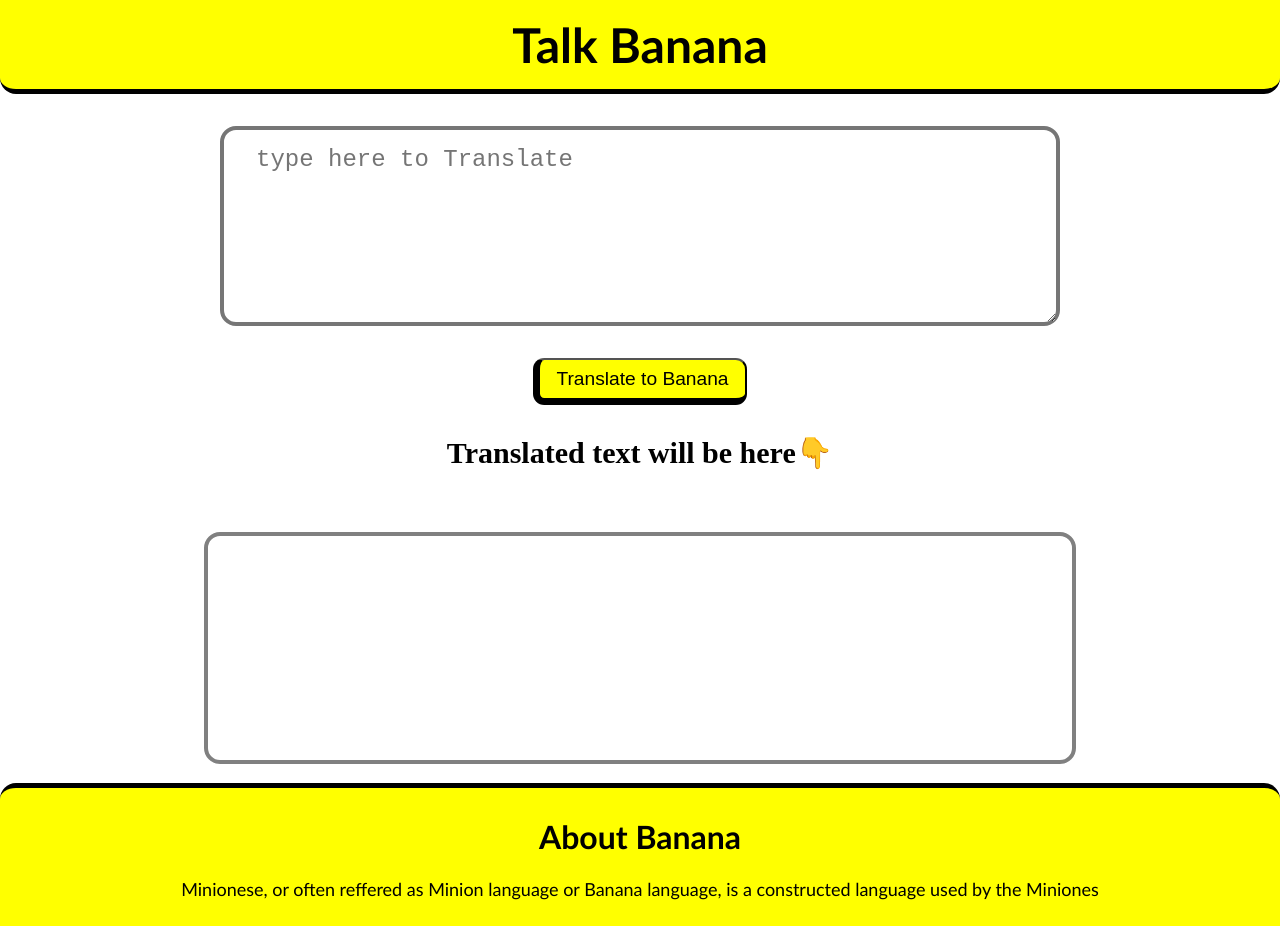
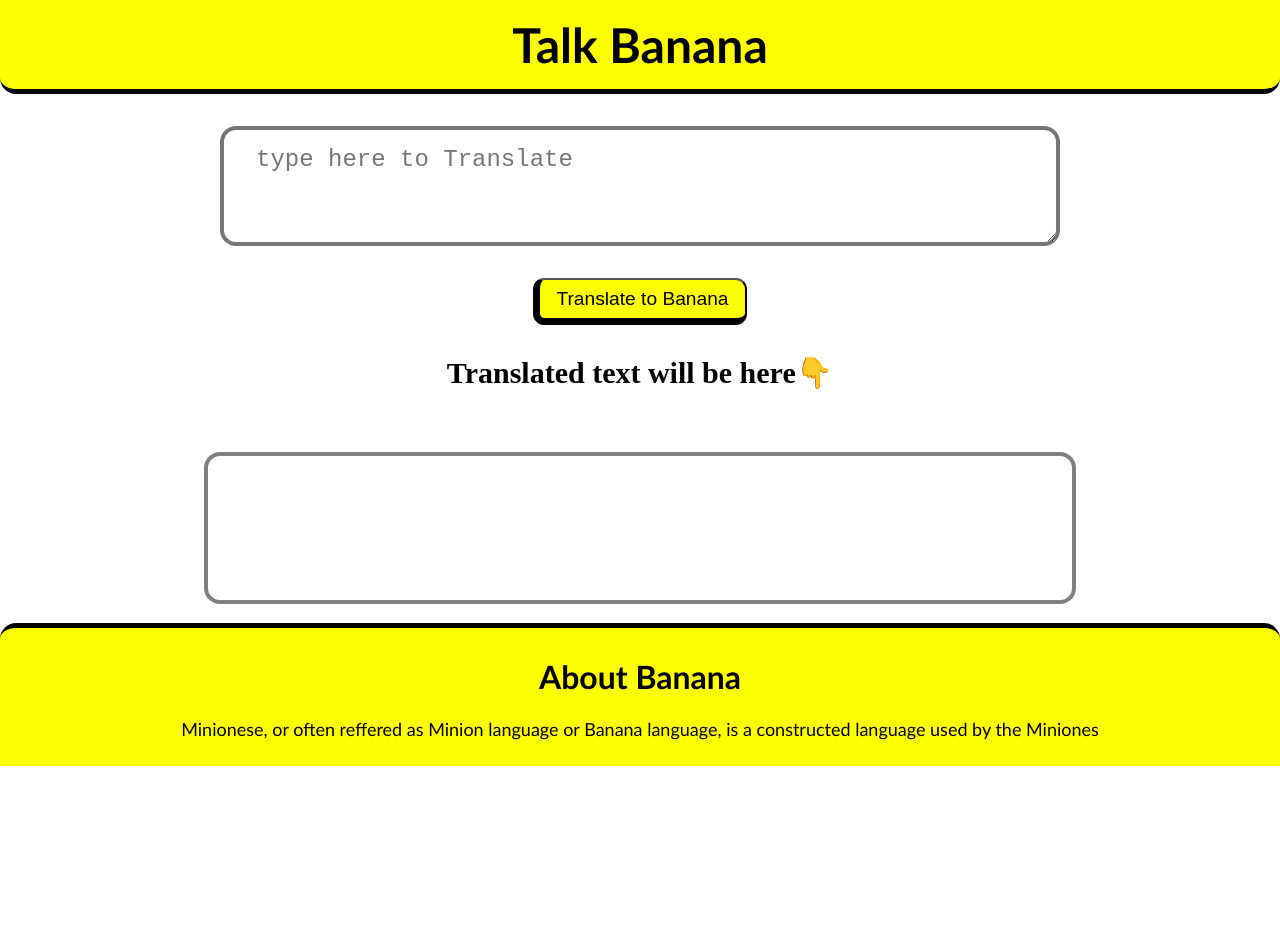
Before and after one commit to roht2103/banana-talk, a plain HTML site: page index.html in a window 1280 px wide. After the commit the page ends 800 px from the top, so only its background shows below. Drawn offline with Linux system fonts and the light colour scheme.

Commit message:
update height of textarea

```diff
--- a/styles.css
+++ b/styles.css
@@ -40,7 +40,7 @@ body{
     border-radius: 1rem;
     border-width: 4px;
     padding: 1rem;
-    height: 10rem;
+    height: 5rem;
     width: 50rem;
 }
 
@@ -56,7 +56,7 @@ body{
 #output{
     border: 4px solid gray;
     border-radius: 1rem;
-    height: 10rem;
+    height: 5rem;
     width: 50rem;
     padding: 2rem;
     font-family:'Courier New', Courier, monospace;
```
